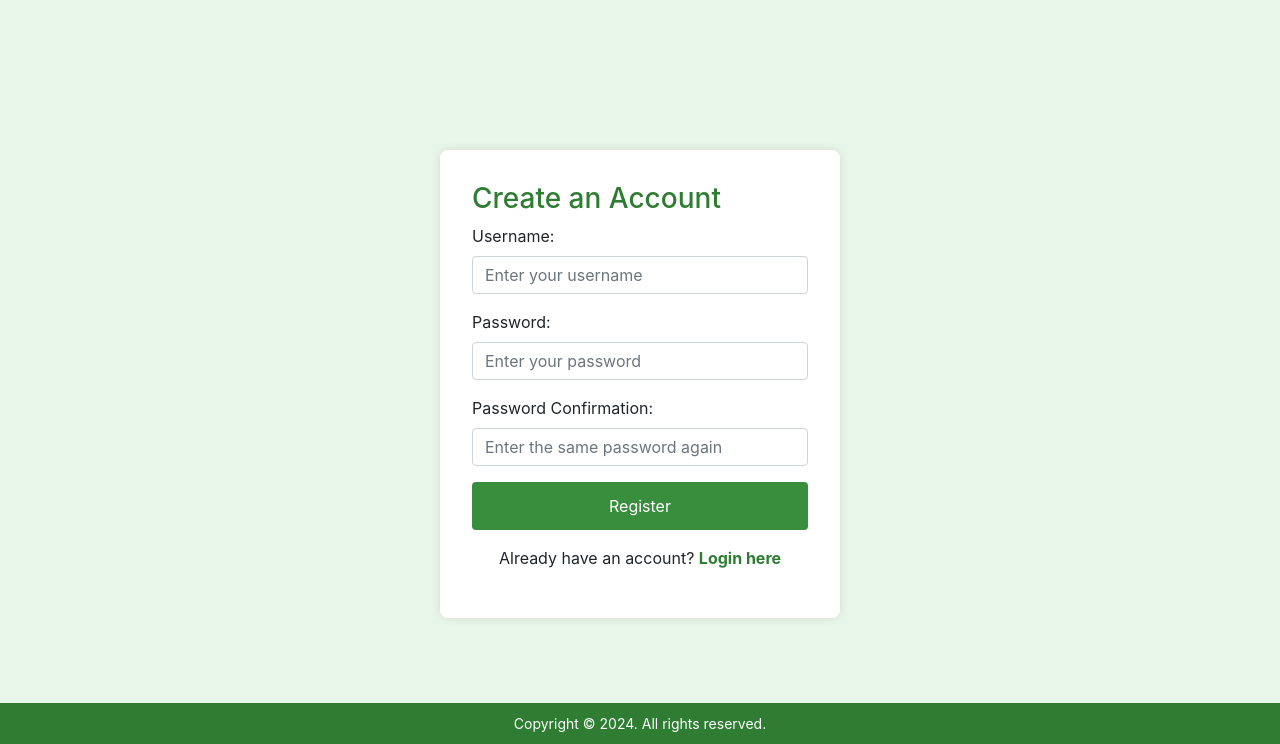
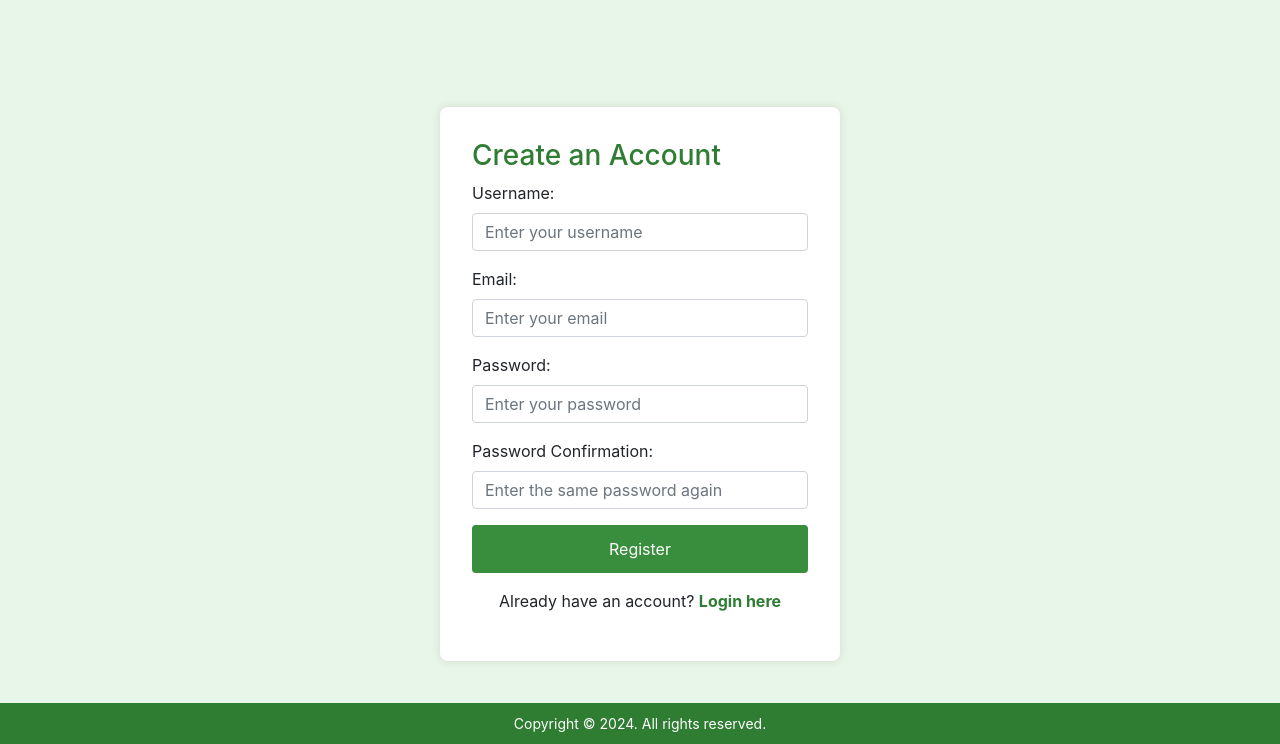
Before and after one commit to prakriti-khadka11/expense_tracker_web, a Django app: page /register/ in a window 1280 px wide. Shown: the part 56-800 px from the top of the page. Run offline with Django 5.2, Linux system fonts and the light colour scheme; some libraries are stand-ins or nearby versions.

Commit message:
Update register.html

```diff
--- a/templates/register.html
+++ b/templates/register.html
@@ -155,6 +155,17 @@
             </div>
 
             <div class="form-group">
+                <label for="email">Email:</label>
+                <input type="email" class="form-control {% if form.email.errors %}is-invalid{% endif %}"
+                       id="email" name="email" placeholder="Enter your email" required>
+                {% for error in form.email.errors %}
+                    <div class="invalid-feedback">
+                        {{ error }}
+                    </div>
+                {% endfor %}
+            </div>
+
+            <div class="form-group">
                 <label for="password1">Password:</label>
                 <input type="password" class="form-control {% if form.password1.errors %}is-invalid{% endif %}"
                        id="password1" name="password1" placeholder="Enter your password" required autocomplete="new-password">
```
